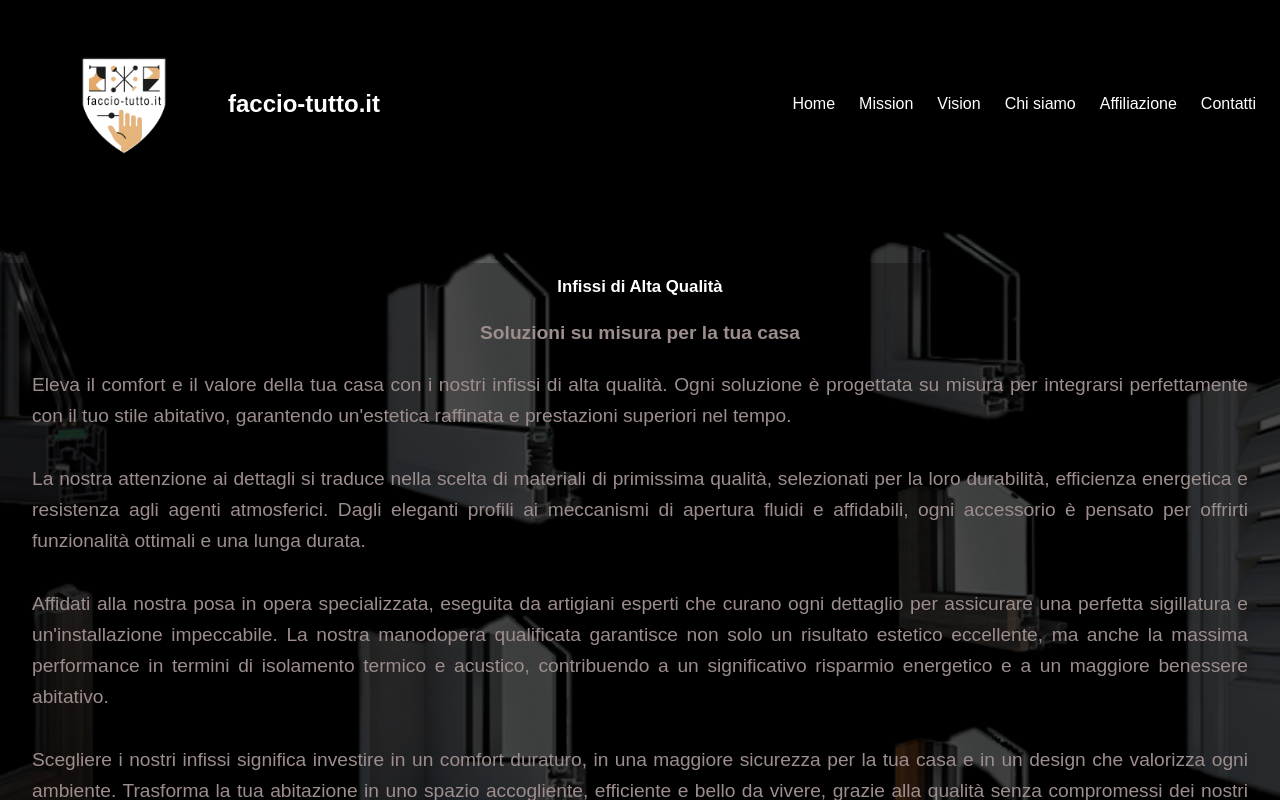
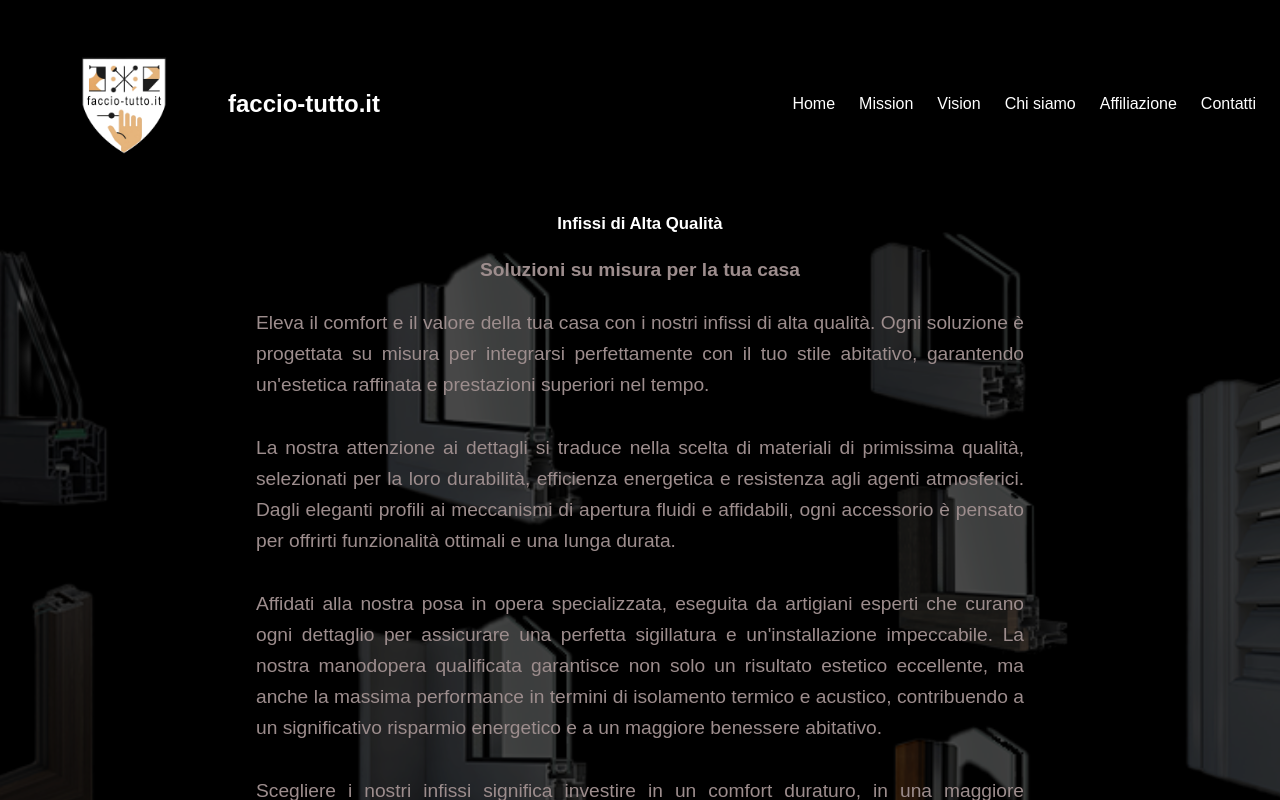
Before and after one commit to faccio-tutto/faccio-tutto, a Next.js app: page /infissi in a window 1280 px wide. Shown: the top 800 px of the page. Built offline with nearby package versions, Linux system fonts and the light colour scheme.

Commit message:
ho aggiunto un max-width al contenitore del testo nella sezione Hero

```diff
--- a/app/infissi/page.tsx
+++ b/app/infissi/page.tsx
@@ -60,7 +60,7 @@ const InfissiPage = () => {
       </nav>
 
      {/* Hero Section */}
-      <section className="relative flex items-center justify-center overflow-hidden h-[600px] sm:h-[700px]">
+     <section className="relative flex flex-col items-center justify-center overflow-hidden h-[600px] sm:h-[700px]">
         <div className="absolute inset-0">
           <Image
             src="/images/prodotti.png"
@@ -71,15 +71,16 @@ const InfissiPage = () => {
             priority
           />
         </div>
-        <div className="absolute z-10 text-center p-4 w-full flex flex-col items-center" style={{ backgroundColor: 'rgba(0, 0, 0, 0.3)' }}> {/* Added background color */}
-          <h2 className="text-3xl sm:text-5xl font-bold mb-4 sm:mb-6 text-brown-custom relative z-20 w-full px-4">
+        <div className="z-10 text-center p-4 w-full flex flex-col items-center" style={{ backgroundColor: 'rgba(0, 0, 0, 0.3)' }}> {/* Added background color */}
+          <div className="max-w-3xl"> {/* Added a max-width to the text container */}
+            <h2 className="text-3xl sm:text-5xl font-bold mb-4 sm:mb-6 text-brown-custom relative z-20 w-full">
               Infissi di Alta Qualità
             </h2>
-          <p className="text-xl sm:text-2xl font-bold mb-4 sm:mb-6 text-white relative z-20 w-full px-4">
+            <p className="text-xl sm:text-2xl font-bold mb-4 sm:mb-6 text-white relative z-20 w-full">
               Soluzioni su misura per la tua casa
             </p>
-          <div className="text-justify relative z-20 w-full px-4">
-            <p className="text-base sm:text-lg leading-relaxed text-white w-full mx-auto">
+            <div className="text-justify relative z-20 w-full">
+              <p className="text-base sm:text-lg leading-relaxed text-white w-full">
                 Eleva il comfort e il valore della tua casa con i nostri infissi di alta
                 qualità. Ogni soluzione è progettata su misura per integrarsi
                 perfettamente con il tuo stile abitativo, garantendo un'estetica
@@ -108,6 +109,7 @@ const InfissiPage = () => {
                 efficiente e bello da vivere, grazie alla qualità senza compromessi
                 dei nostri prodotti e alla professionalità del nostro team.
               </p>
+            </div>
           </div>
         </div>
       </section>
```
Lines whose indentation alone changed are shown as unchanged.
